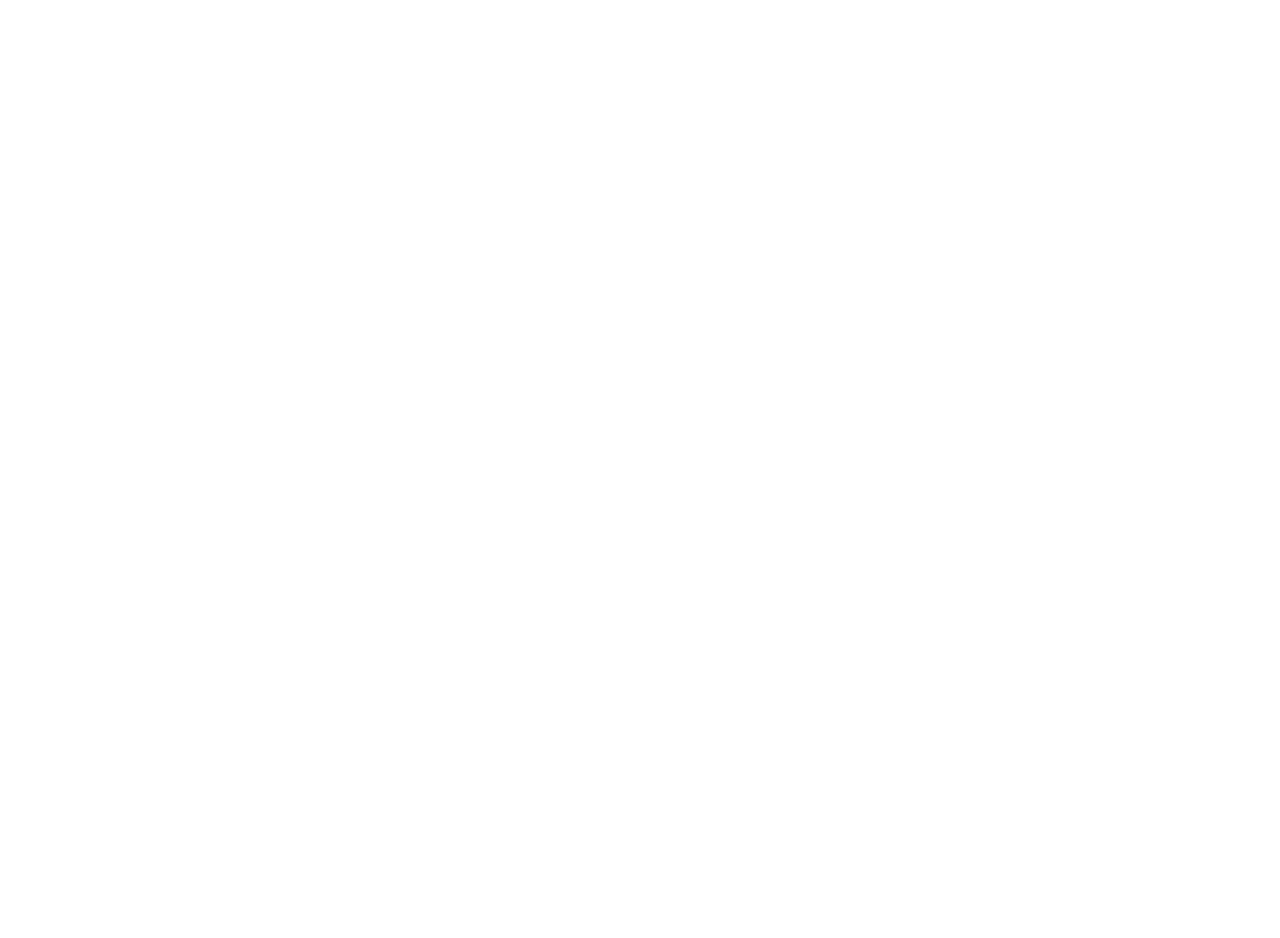
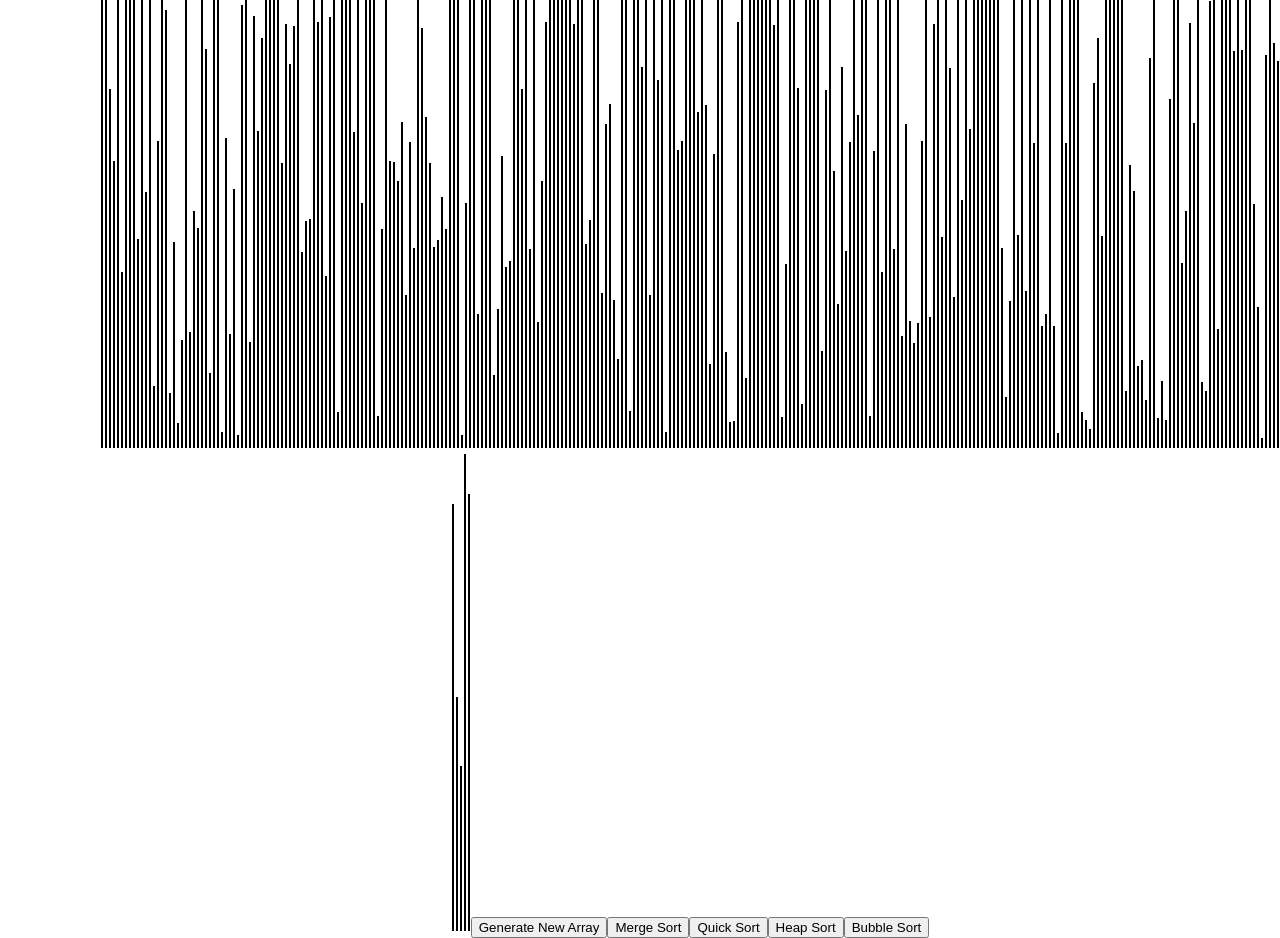
Before and after one commit to sichanyoo/sort-algo-visu, a React (Create React App) app: page / in a window 1280 px wide. Shown: the part 300-1238 px from the top of the page. Before the commit the page ends 800 px from the top, so only its background shows below. Built offline with nearby package versions, Linux system fonts and the light colour scheme.

Commit message:
have array generation and representation  working and added buttons

```diff
--- a/package.json
+++ b/package.json
@@ -9,7 +9,7 @@
     "@testing-library/user-event": "^12.6.0",
     "react": "^17.0.1",
     "react-dom": "^17.0.1",
-    "react-scripts": "4.0.1",
+    "react-scripts": "^4.0.1",
     "web-vitals": "^0.2.4"
   },
   "scripts": {
--- a/src/App.js
+++ b/src/App.js
@@ -1,13 +1,13 @@
 import React from 'react';
 import logo from './logo.svg';
 import './App.css';
-import sortAlgoVisu from './visualizer/sortAlgoVisu';
+import SortAlgoVisu from './visualizer/SortAlgoVisu';
 
 
 function App() {
   return (
     <div className="App">
-      <sortAlgoVisu></sortAlgoVisu>
+      <SortAlgoVisu></SortAlgoVisu>
     </div>
   );
 }
--- a/src/visualizer/sortAlgoVisu.css
+++ b/src/visualizer/sortAlgoVisu.css
@@ -1,6 +1,11 @@
-.bar {
-    width: 2px;
-    display: inline-block;
-    margin: 0 1px;
-    color: black;
+.arr-bar {
+  width: 2px;
+  margin: 1px;
+  display: inline-block;
+  background-color: black;
 }
+
+.arr-container {
+  position: absolute;
+  left: 100px;
+}
--- a/src/visualizer/sortAlgoVisu.jsx
+++ b/src/visualizer/sortAlgoVisu.jsx
@@ -1,5 +1,5 @@
 import React from 'react';
-import './sortAlgoVisu.css';
+import './SortAlgoVisu.css';
 
 //interval between visual changes in ms
 const SPEED = 1;
@@ -8,7 +8,7 @@
 const BARS = 300;
 
 //default color of bars
-const DEFAULT_COLOR = 'white';
+const DEFAULT_COLOR = 'black';
 
 //color of bars during comparison
 const COMP_COLOR = 'blue';
@@ -17,7 +17,7 @@
 const END_COLOR = 'green';
 
 //main class
-export default class sortAlgoVisu extends React.Component {
+export default class SortAlgoVisu extends React.Component {
     constructor(props) {
         super(props);
         //set array as member of this.state
@@ -34,7 +34,7 @@
         //new arr to store randomized arr
         const arr = [];
         for (let i = 0; i < BARS; i++) {
-            arr.push(randomIntInInterval(10, 1000));
+            arr.push(randomIntInInterval(10, 750));
         }
         //reset this.state as newly randomized array using setState()
         this.setState({arr});
@@ -65,13 +65,21 @@
         const {arr} = this.state;
 
         return (
-            <>
+            <div className = "arr-container">
                 {arr.map((value, idx) => (
-                    <div className = "bar" key = {idx}>
-                        {value}
-                    </div>
+                    <div
+                        className = "arr-bar"
+                        key = {idx}
+                        style = {{
+                            height: value,
+                    }}></div>
                 ))}
-            </>
+                <button onClick={() => this.initArr()}>Generate New Array</button>
+                <button onClick={() => this.mergeSort()}>Merge Sort</button>
+                <button onClick={() => this.quickSort()}>Quick Sort</button>
+                <button onClick={() => this.heapSort()}>Heap Sort</button>
+                <button onClick={() => this.bubbleSort()}>Bubble Sort</button>
+            </div>
         );
     }
 
```
Also changed, not shown: 2 other files (tests, documents, lock files or other folders).
